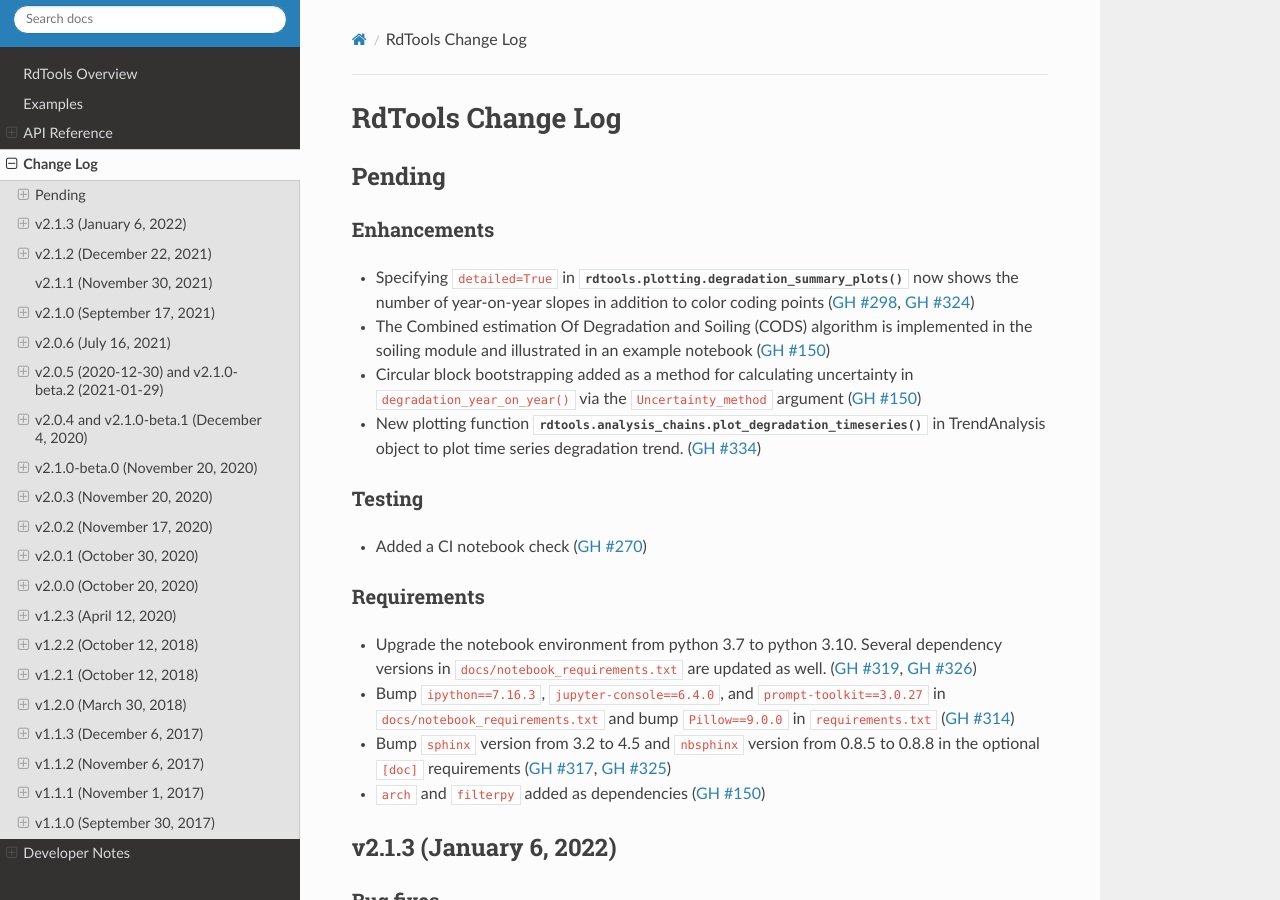
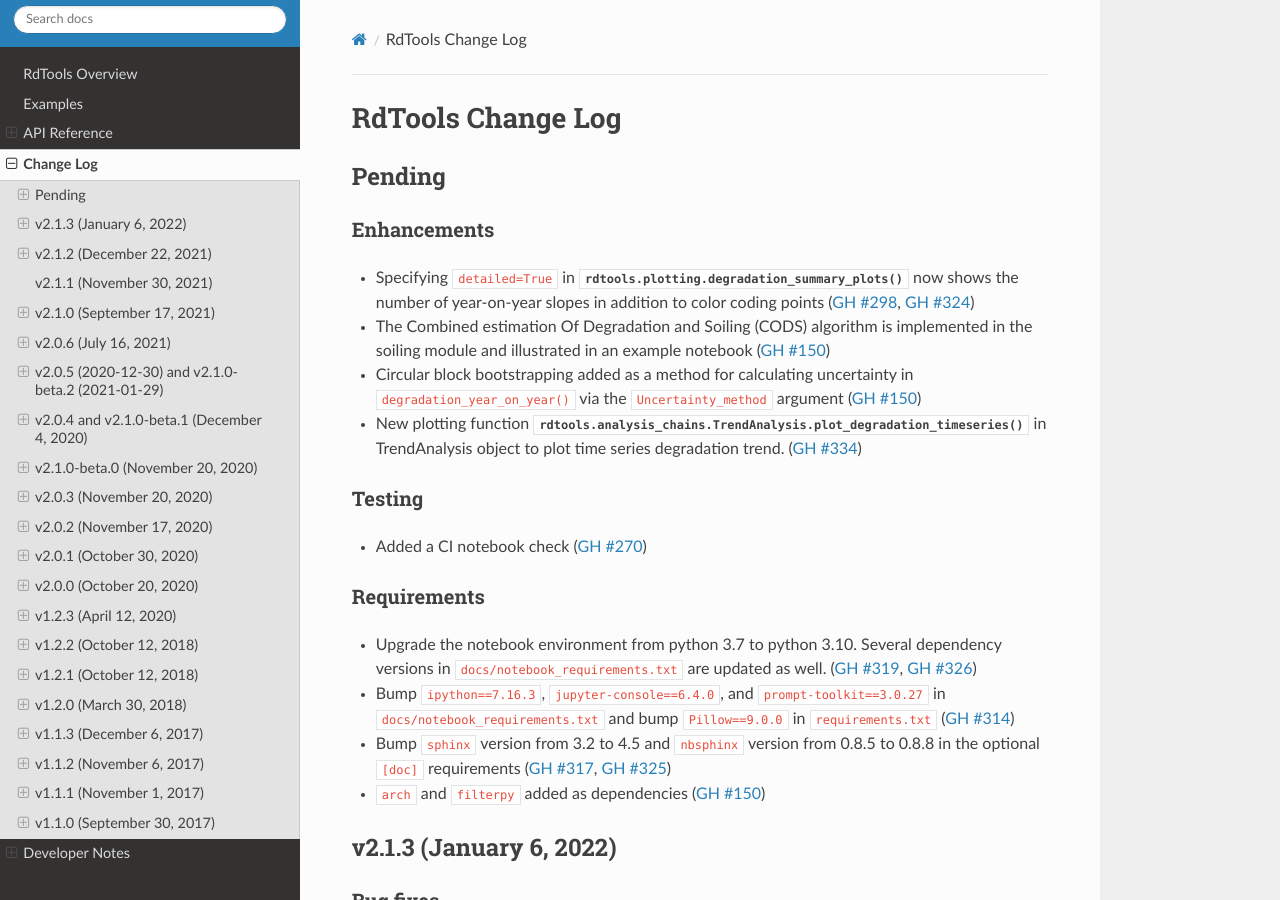
Before and after one commit to NREL/rdtools, a Sphinx documentation site: the page built from docs/sphinx/source/changelog.rst, in a window 1280 px wide and 900 px high. Built offline with Sphinx 7.4.7 and the Read the Docs theme 2.0.0, drawn with Linux system fonts in a browser that asks for light colours; pages that are not in the unit, such as notebooks, are missing from menus.

```diff
--- a/docs/sphinx/source/api.rst
+++ b/docs/sphinx/source/api.rst
@@ -41,6 +41,7 @@ Object-oriented end-to-end analysis
    analysis_chains.TrendAnalysis.plot_soiling_interval
    analysis_chains.TrendAnalysis.plot_soiling_monte_carlo
    analysis_chains.TrendAnalysis.plot_pv_vs_irradiance
+   analysis_chains.TrendAnalysis.plot_degradation_timeseries
 
 
 Degradation
--- a/docs/sphinx/source/changelog/pending.rst
+++ b/docs/sphinx/source/changelog/pending.rst
@@ -11,7 +11,7 @@ Enhancements
   in the soiling module and illustrated in an example notebook (:pull:`150`)
 * Circular block bootstrapping added as a method for calculating uncertainty in
   ``degradation_year_on_year()`` via the ``Uncertainty_method`` argument (:pull:`150`)
-* New plotting function :py:func:`rdtools.analysis_chains.plot_degradation_timeseries`
+* New plotting function :py:func:`rdtools.analysis_chains.TrendAnalysis.plot_degradation_timeseries`
   in TrendAnalysis object to plot time series degradation trend.  (:issue:`334`)
 
 Testing
```
